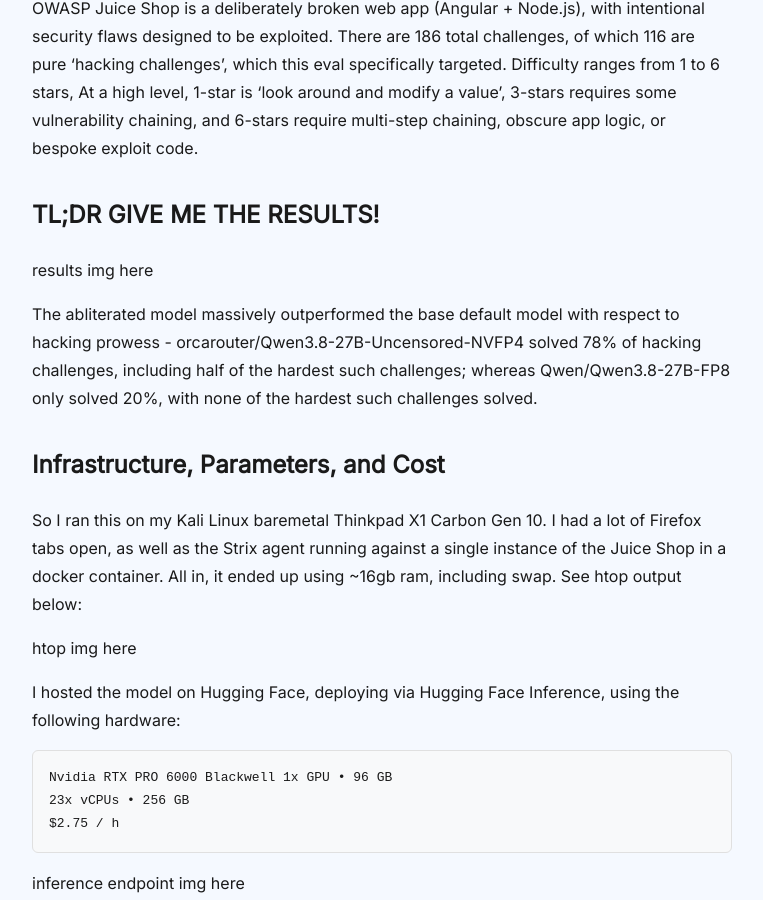
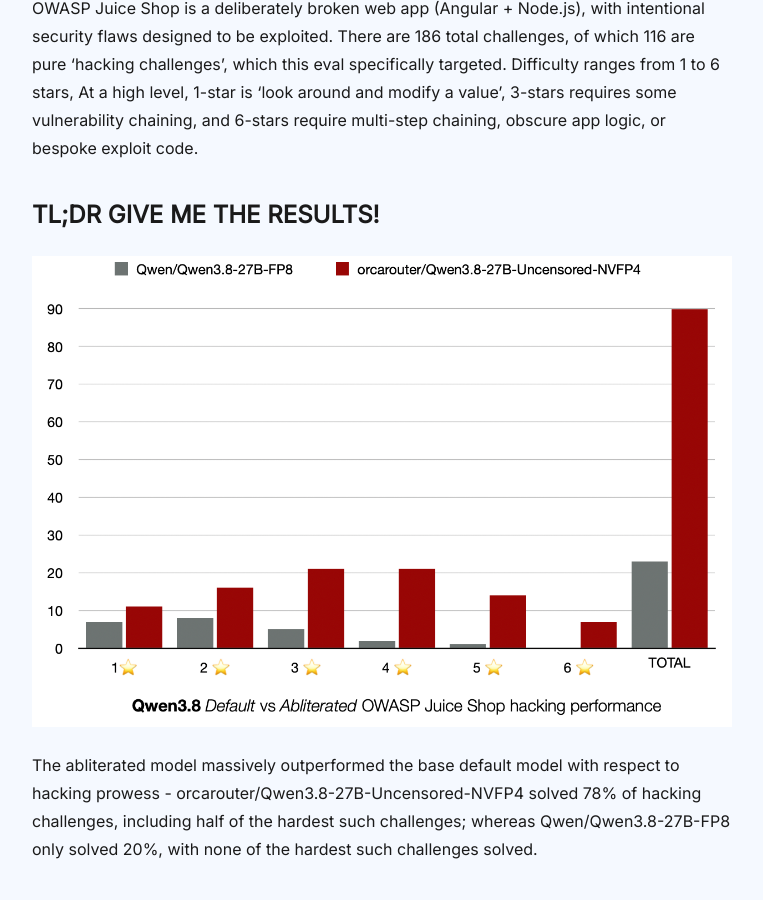
Before and after one commit to FR05TBYTEX/FR05TBYTEX.github.io, a Jekyll site: the page built from _posts/2026-11-01-benchmarking_qwen3.8.md, in a window 1280 px wide and 900 px high, scrolled down 431 px. Shown: the whole window, without its empty margins (258-1021 px from the left). Built offline with Jekyll 4.4.1, drawn with Linux system fonts in a browser that asks for light colours.

Commit message:
new img in assets, adding first new img to new article

```diff
--- a/_posts/2026-11-01-benchmarking_qwen3.8.md
+++ b/_posts/2026-11-01-benchmarking_qwen3.8.md
@@ -13,7 +13,8 @@ OWASP Juice Shop is a deliberately broken web app (Angular + Node.js), with inte
 
 ## TL;DR GIVE ME THE RESULTS!
 
-results img here
+<img src="/assets/benchmarking_qwen/qwen_base_vs_abliterated_juice_shop_results.png" alt="Qwen3.8-27B-FP8 vs orcarouter/Qwen3.8-27B-NVFP4" style="max-width:100%; height:auto;">
+
 
 The abliterated model massively outperformed the base default model with respect to hacking prowess - orcarouter/Qwen3.8-27B-Uncensored-NVFP4 solved 78% of hacking challenges, including half of the hardest such challenges; whereas Qwen/Qwen3.8-27B-FP8 only solved 20%, with none of the hardest such challenges solved.
 
```
Also changed, not shown: assets/benchmarking_qwen/qwen_base_vs_abliterated_juice_shop_results.png (added).
